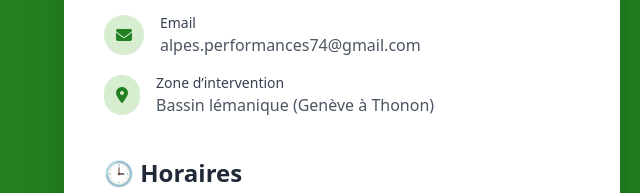
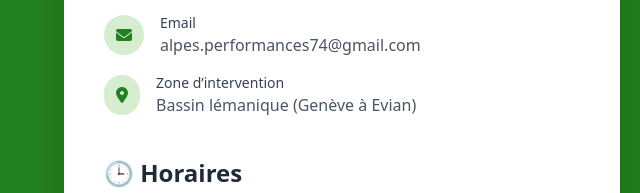
Before and after one commit to Anatozzz/alpesperformances, a plain HTML site: page index.html in a window 1280 px wide. Shown: the part 4497-4690 px from the top of the page, 0-640 px from the left. Drawn offline with nearby package versions, Linux system fonts and the light colour scheme.

Commit message:
Update index.html

```diff
--- a/index.html
+++ b/index.html
@@ -498,7 +498,7 @@
           </div>
           <div>
             <p class="text-sm font-medium text-gray-700">Zone d’intervention</p>
-            <p class="text-gray-600">Bassin lémanique (Genève à Thonon)</p>
+            <p class="text-gray-600">Bassin lémanique (Genève à Evian)</p>
           </div>
         </div>
       </div>
```
